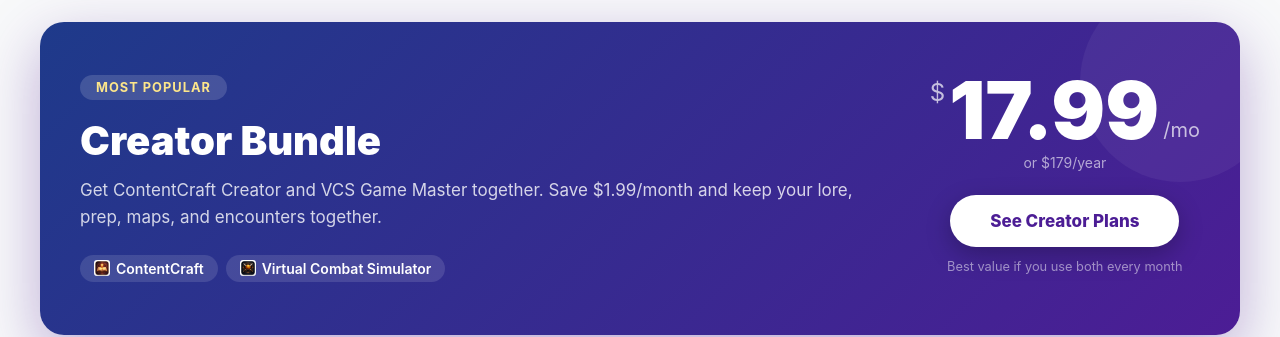
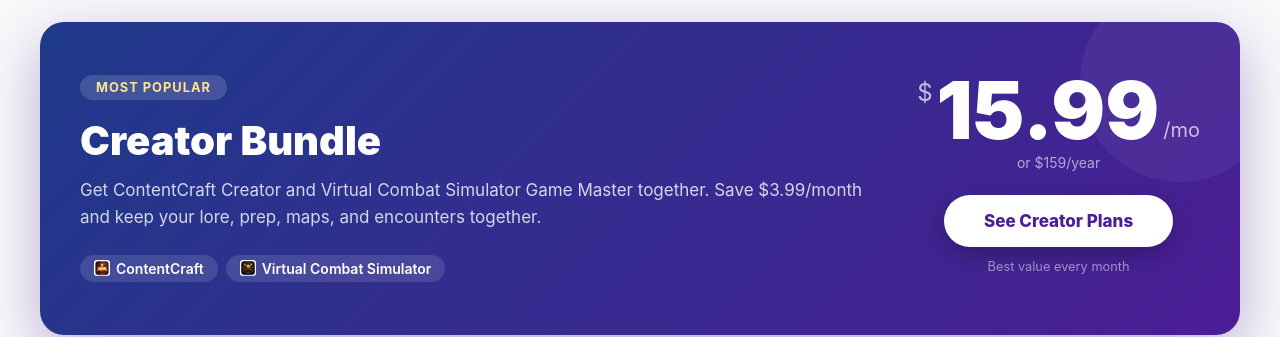
Before and after one commit to sixsmithgames-RPGCombatSimulator/SixsmithGames, a Next.js app: page /pricing in a window 1280 px wide. Shown: the part 464-801 px from the top of the page. Built offline with nearby package versions, Linux system fonts and the light colour scheme; no server answers.

Commit message:
Pricing page updates

```diff
--- a/app/pricing/page.tsx
+++ b/app/pricing/page.tsx
@@ -72,8 +72,8 @@ const freeApps = [
 ];
 
 export default function PricingPage() {
-  const creatorBundlePrice = 17.99;
-  const creatorBundleYearlyPrice = 179;
+  const creatorBundlePrice = 15.99;
+  const creatorBundleYearlyPrice = 159;
   const creatorBundleSavings = creatorPlans.reduce((sum, plan) => sum + plan.price, 0) - creatorBundlePrice;
 
   const betaLabel = (slug: string) => {
@@ -122,7 +122,7 @@ export default function PricingPage() {
               Creator Bundle
             </h2>
             <p style={{ color: 'rgba(255,255,255,0.8)', fontSize: '1.0625rem', margin: '0 0 1.5rem', lineHeight: 1.6 }}>
-              Get ContentCraft Creator and VCS Game Master together. Save ${creatorBundleSavings.toFixed(2)}/month and keep your lore, prep, maps, and encounters together.
+              Get ContentCraft Creator and Virtual Combat Simulator Game Master together. Save ${creatorBundleSavings.toFixed(2)}/month and keep your lore, prep, maps, and encounters together.
             </p>
             <div style={{ display: 'flex', flexWrap: 'wrap', gap: '0.5rem' }}>
               {creatorPlans.map(p => (
@@ -149,7 +149,7 @@ export default function PricingPage() {
             }}>
               See Creator Plans
             </Link>
-            <p style={{ color: 'rgba(255,255,255,0.5)', fontSize: '0.8rem', marginTop: '0.75rem' }}>Best value if you use both every month</p>
+            <p style={{ color: 'rgba(255,255,255,0.5)', fontSize: '0.8rem', marginTop: '0.75rem' }}>Best value every month</p>
           </div>
         </div>
       </section>
@@ -329,10 +329,10 @@ export default function PricingPage() {
             <div style={{ fontSize: '0.8rem', fontWeight: '800', color: '#6b7280', textTransform: 'uppercase', letterSpacing: '0.08em', marginBottom: '0.75rem' }}>Bundle</div>
             <h3 style={{ fontSize: '1.5rem', fontWeight: '800', color: '#111827', margin: '0 0 0.5rem' }}>Creator Bundle</h3>
             <p style={{ color: '#6b7280', margin: '0 0 1rem', lineHeight: 1.6 }}>One bundle for worldbuilding, session prep, and running the table.</p>
-            <div style={{ fontSize: '2rem', fontWeight: '900', color: '#111827', marginBottom: '0.75rem' }}>$17.99<span style={{ fontSize: '1rem', color: '#6b7280', fontWeight: 500 }}>/month</span></div>
-            <div style={{ color: '#6b7280', fontSize: '0.95rem', marginBottom: '1rem' }}>or $179/year</div>
+            <div style={{ fontSize: '2rem', fontWeight: '900', color: '#111827', marginBottom: '0.75rem' }}>$15.99<span style={{ fontSize: '1rem', color: '#6b7280', fontWeight: 500 }}>/month</span></div>
+            <div style={{ color: '#6b7280', fontSize: '0.95rem', marginBottom: '1rem' }}>or ${creatorBundleYearlyPrice}/year</div>
             <ul style={{ listStyle: 'none', margin: 0, padding: 0, display: 'flex', flexDirection: 'column', gap: '0.5rem' }}>
-              {['ContentCraft Creator', 'VCS Game Master', 'Best value if you use both every month', 'Best place to start'].map((item) => (
+              {['ContentCraft Creator', 'Virtual Combat Simulator Game Master', 'Best value every month', 'Best place to start'].map((item) => (
                 <li key={item} style={{ display: 'flex', alignItems: 'flex-start', gap: '0.625rem', color: '#374151' }}>
                   {check('#4c1d95')}
                   {item}
@@ -344,10 +344,10 @@ export default function PricingPage() {
           <div style={{ background: 'white', borderRadius: '20px', padding: '2rem', border: '1px solid #e5e7eb', boxShadow: '0 4px 20px rgba(0,0,0,0.05)' }}>
             <div style={{ fontSize: '0.8rem', fontWeight: '800', color: '#6b7280', textTransform: 'uppercase', letterSpacing: '0.08em', marginBottom: '0.75rem' }}>Bundle</div>
             <h3 style={{ fontSize: '1.5rem', fontWeight: '800', color: '#111827', margin: '0 0 0.5rem' }}>Strategy Bundle</h3>
-            <p style={{ color: '#6b7280', margin: '0 0 1rem', lineHeight: 1.6 }}>One bundle that opens up all launch content in Gravity and Four Star General.</p>
+            <p style={{ color: '#6b7280', margin: '0 0 1rem', lineHeight: 1.6 }}>One bundle that opens up all content in Gravity and Four Star General.</p>
             <div style={{ fontSize: '2rem', fontWeight: '900', color: '#111827', marginBottom: '0.75rem' }}>$29.99<span style={{ fontSize: '1rem', color: '#6b7280', fontWeight: 500 }}> one-time</span></div>
             <ul style={{ listStyle: 'none', margin: 0, padding: 0, display: 'flex', flexDirection: 'column', gap: '0.5rem' }}>
-              {['All launch Gravity unlocks', 'All launch Four Star General unlocks', 'Buy once, keep it', 'Best pick if you want both strategy games fully opened up'].map((item) => (
+              {['All Gravity unlocks', 'All Four Star General unlocks', 'Buy it once: get all founder unlocks + special founder captain character', 'Best pick'].map((item) => (
                 <li key={item} style={{ display: 'flex', alignItems: 'flex-start', gap: '0.625rem', color: '#374151' }}>
                   {check('#1e3a8a')}
                   {item}
```
